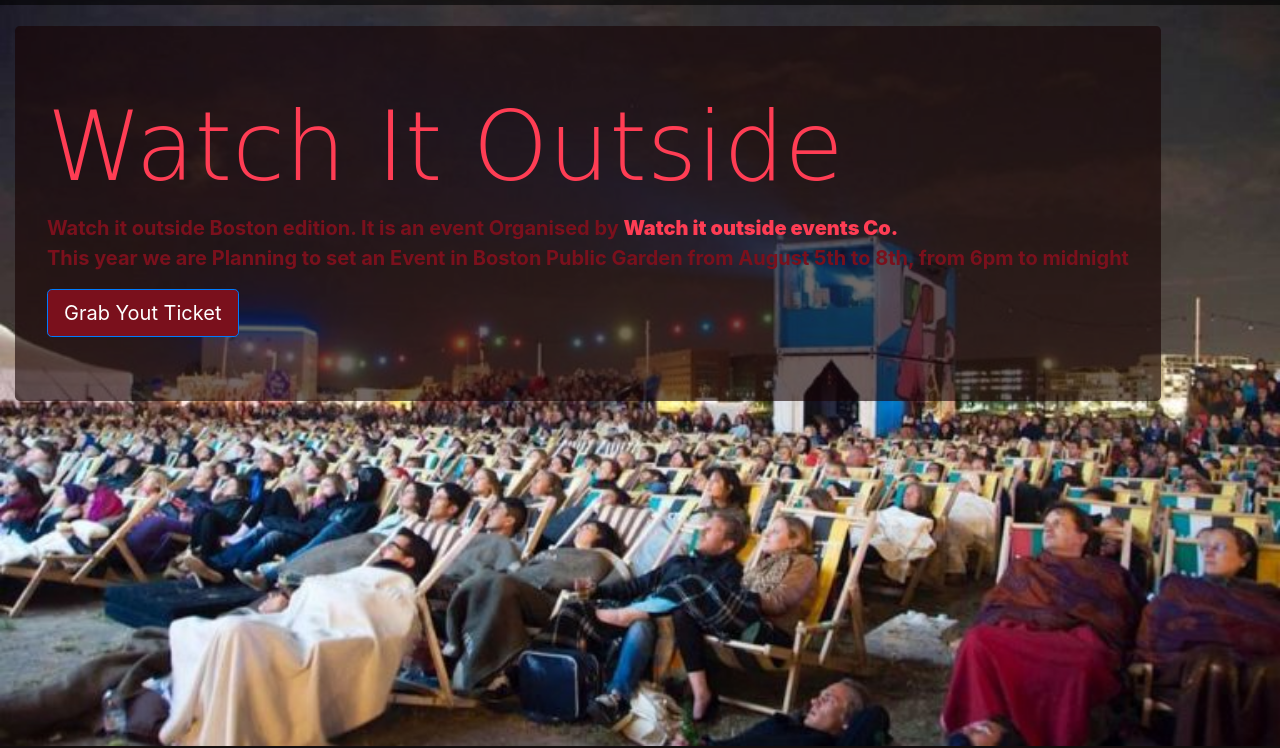
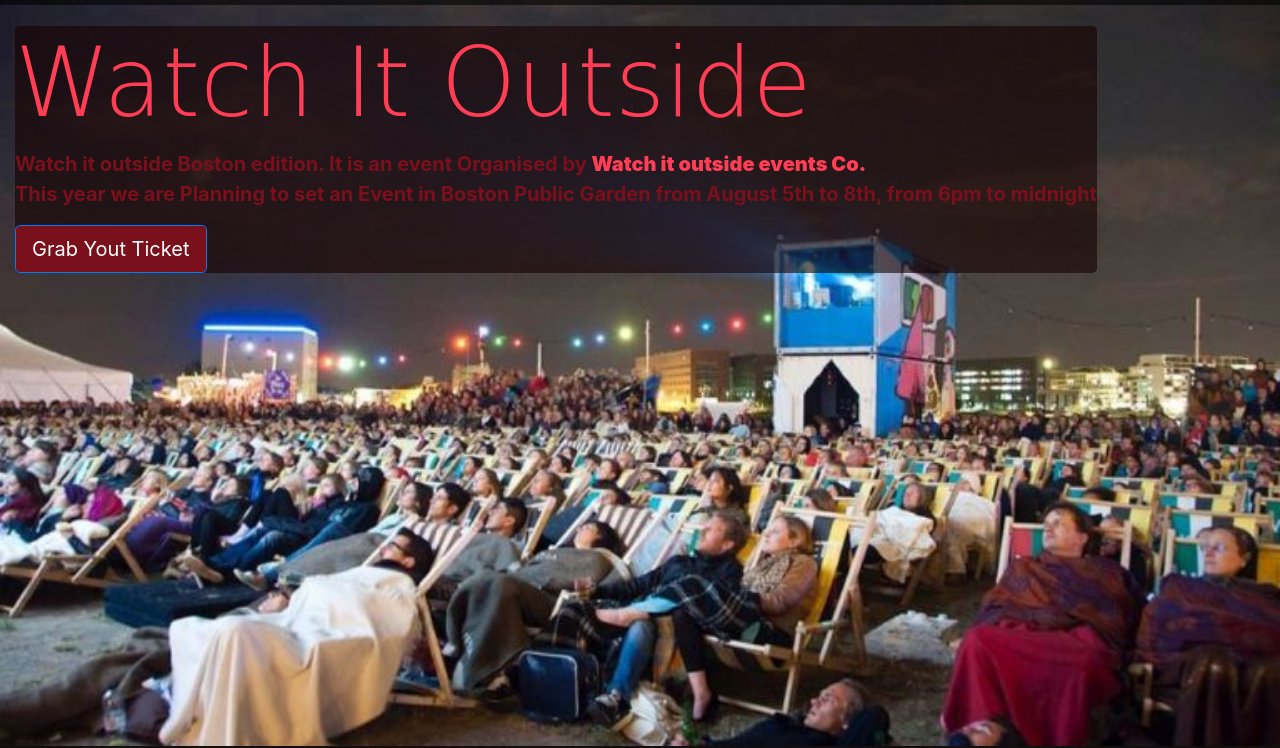
Before and after one commit to 20minhajj/WatchItOutSide, a plain HTML site: page index.html in a window 1280 px wide. Shown: the part 54-802 px from the top of the page. Drawn offline with nearby package versions, Linux system fonts and the light colour scheme; a web font is replaced by a local one.

Commit message:
fix jumbotron

```diff
--- a/style.css
+++ b/style.css
@@ -51,6 +51,8 @@ body {
   position: absolute;
   top: 10%;
   background: rgba(20, 0, 0, 0.6) !important;
+  padding:0px;
+  margin-bottom: 0px;
 }
 .lead {
   color: #7a101c;
```
